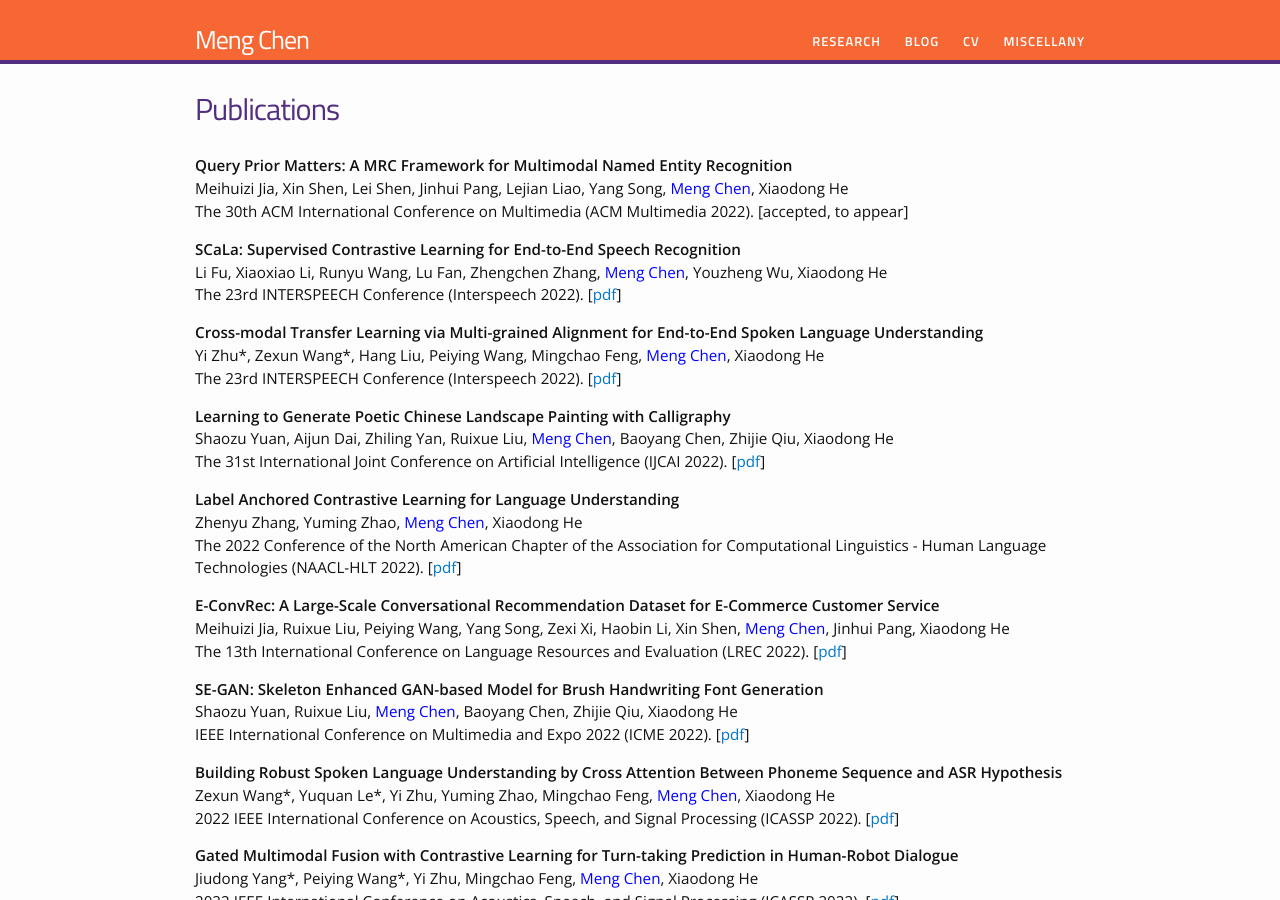
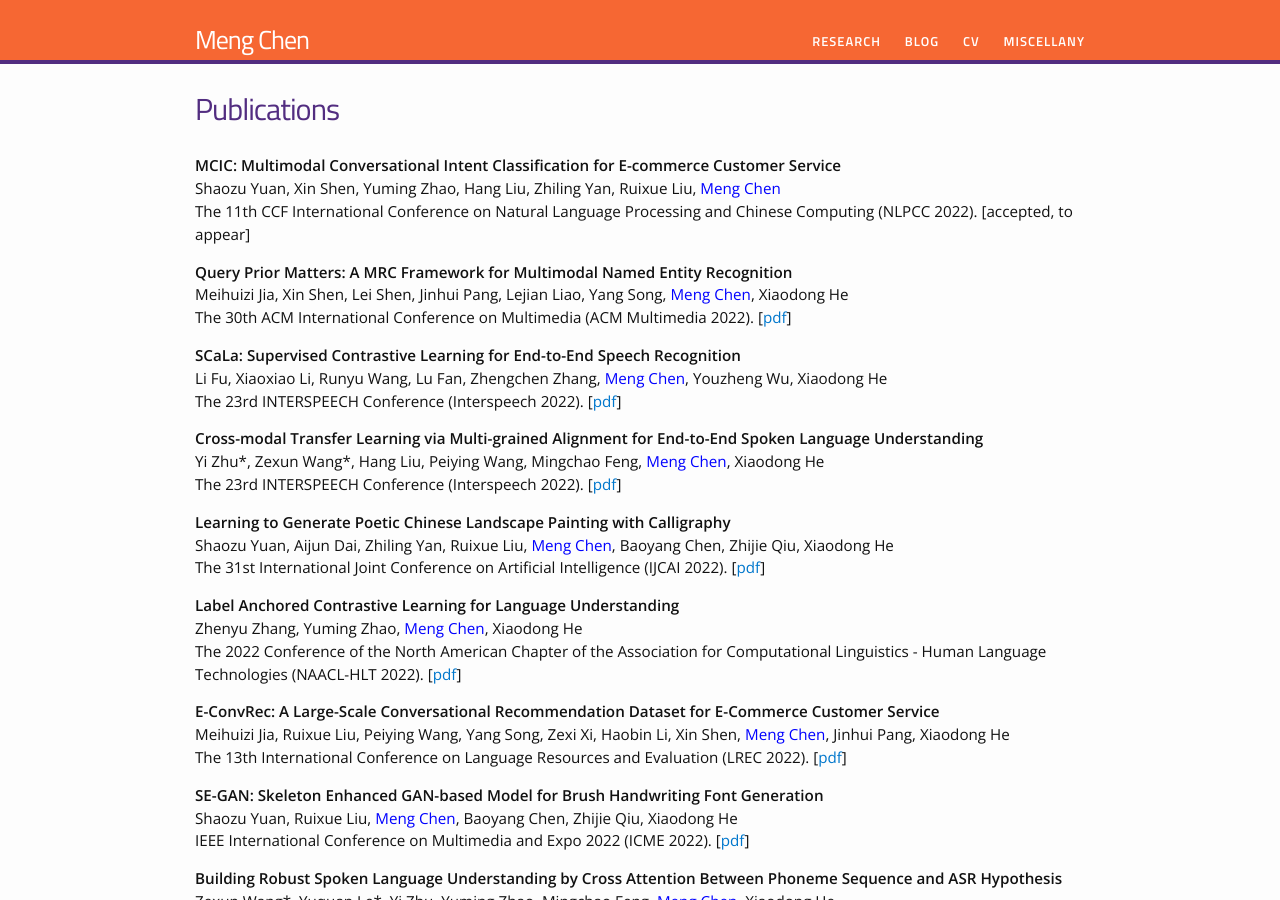
Before and after one commit to chenmengdx/chenmengdx.github.io, a Jekyll site: the page built from research.md, in a window 1280 px wide and 900 px high. Built offline with Jekyll 4.4.1, drawn with Linux system fonts in a browser that asks for light colours.

Commit message:
update papers

```diff
--- a/research.md
+++ b/research.md
@@ -7,9 +7,15 @@ permalink: /research/
 <div>
 
 <p>
+<b> MCIC: Multimodal Conversational Intent Classification for E-commerce Customer Service</b> <br />
+Shaozu Yuan, Xin Shen, Yuming Zhao, Hang Liu, Zhiling Yan, Ruixue Liu, <font color="blue">Meng Chen</font> <br />
+The 11th CCF International Conference on Natural Language Processing and Chinese Computing (NLPCC 2022). [accepted, to appear]
+</p>
+
+<p>
 <b>Query Prior Matters: A MRC Framework for Multimodal Named Entity Recognition </b> <br />
 Meihuizi Jia, Xin Shen, Lei Shen, Jinhui Pang, Lejian Liao, Yang Song, <font color="blue">Meng Chen</font>, Xiaodong He <br />
-The 30th ACM International Conference on Multimedia (ACM Multimedia 2022). [accepted, to appear]
+The 30th ACM International Conference on Multimedia (ACM Multimedia 2022). [<a href="../papers/MM22_MNER.pdf">pdf</a>]
 </p>
 
 <p>
```
Also changed, not shown: 2 other files.
